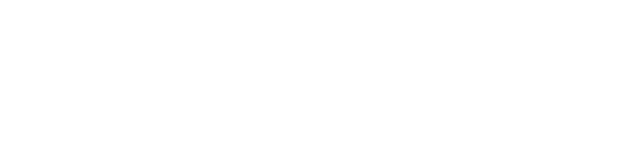
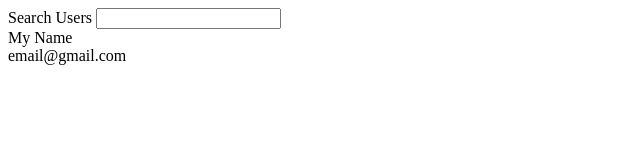
Before and after one commit to ashan1979/js_search_bar, a plain HTML site: page index.html in a window 1280 px wide. Shown: the whole page, without its empty margins (0-640 px from the left). Drawn offline with Linux system fonts and the light colour scheme.

Commit message:
initial html

```diff
--- a/index.html
+++ b/index.html
@@ -9,6 +9,15 @@
     <script src="script.js"></script>
 </head>
 <body>
-
+    <div class="search-wrapper">
+        <label for="search">Search Users</label>
+        <input type="search" id="search">
+    </div>
+    <div class="user-cards">
+        <div class="card">
+            <div class="header">My Name</div>
+            <div class="body">email@gmail.com</div>
+        </div>
+    </div>
 </body>
 </html>
```
